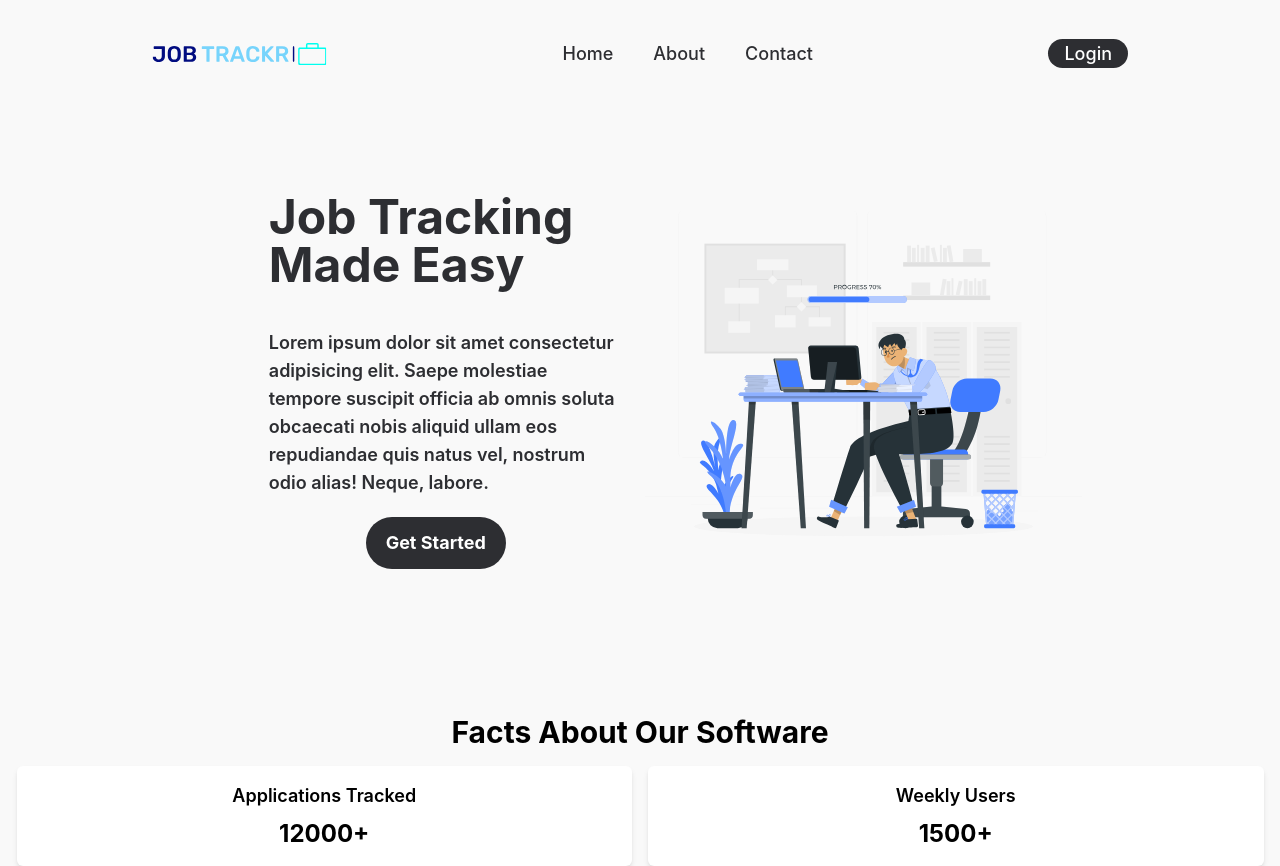
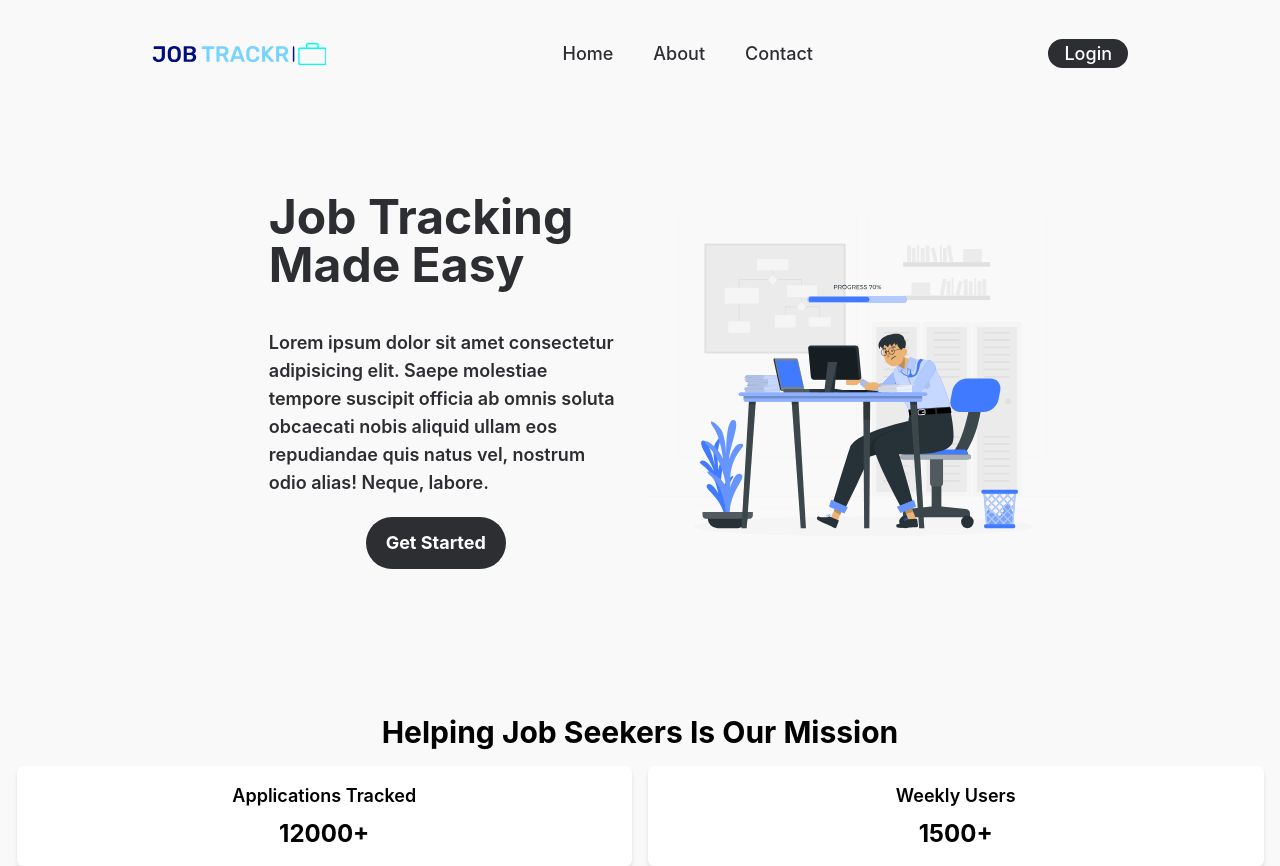
Before and after one commit to imjohnnyy/job-tracker-app, a React (Create React App) app in the folder frontend/: page / in a window 1280 px wide. Built offline with nearby package versions, Linux system fonts and the light colour scheme.

Commit message:
changed prompt of 'facts' section

```diff
--- a/frontend/src/pages/Landing.js
+++ b/frontend/src/pages/Landing.js
@@ -87,7 +87,7 @@ const Landing = () => {
       {/* FACTS SECTION */}
       <footer className="bg-lightergray">
         <div className="container px-4 mx-auto">
-          <h2 className="mb-4 text-3xl font-bold">Facts About Our Software</h2>
+          <h2 className="mb-4 text-3xl font-bold">Helping Job Seekers Is Our Mission</h2>
           <div className="grid grid-cols-1 gap-4 sm:grid-cols-2 lg:grid-cols-4">
             <div className="p-4 bg-white rounded-md shadow-md">
               <h3 className="mb-2 text-lg font-semibold">Applications Tracked</h3>
```
